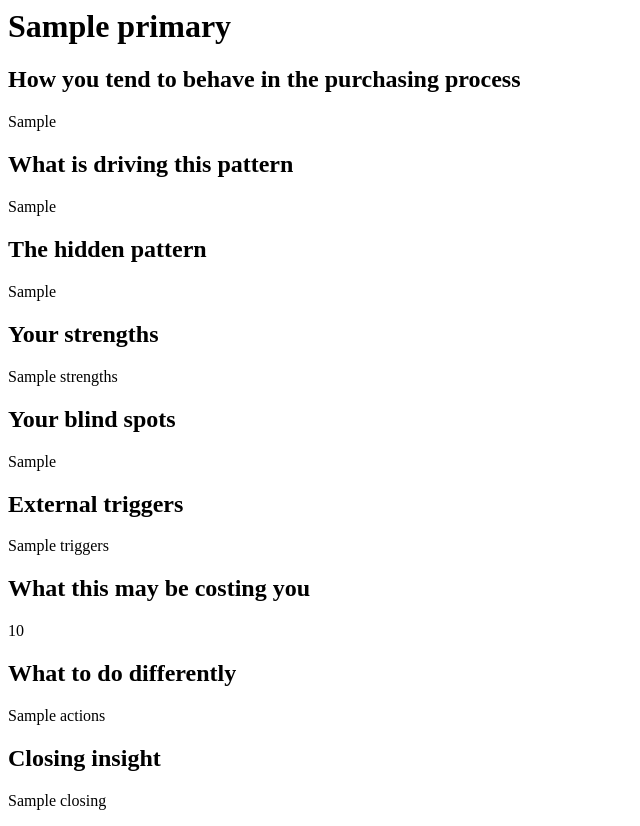
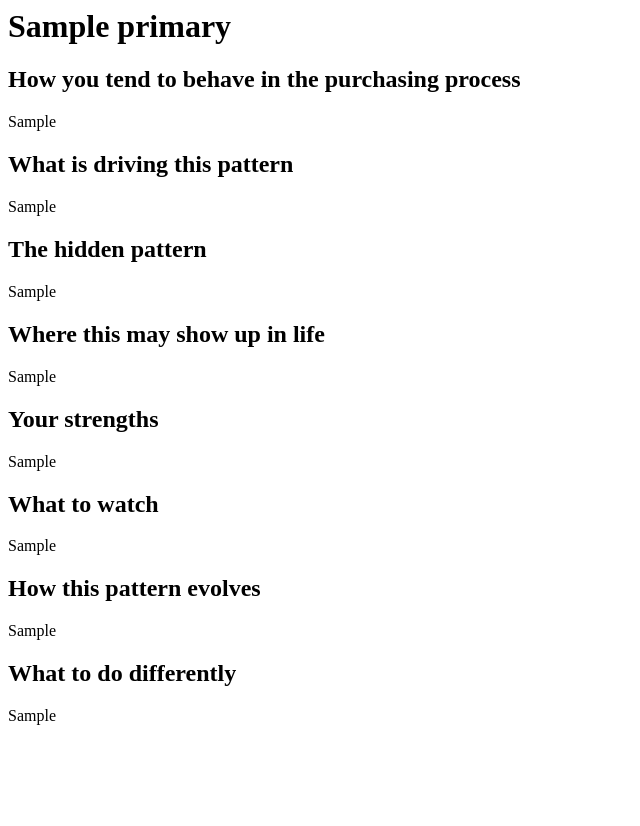
Before and after one commit to LAMARTINSus/behavioral-spending-atlas, a Flask app: template templates/report.html in a window 1280 px wide. Shown: the whole page, without its empty margins (0-640 px from the left). After the commit the page ends 725 px from the top, so only its background shows below. Run offline with Flask 3, Linux system fonts and the light colour scheme; the template is opened without the code that fills it: most values are stand-ins (such as "Sample title", 1, 10 or a date in 2020).

Commit message:
Update report.html

```diff
--- a/templates/report.html
+++ b/templates/report.html
@@ -9,20 +9,17 @@
 <h2>The hidden pattern</h2>
 <p>{{ page_3 }}</p>
 
+<h2>Where this may show up in life</h2>
+<p>{{ page_4 }}</p>
+
 <h2>Your strengths</h2>
-<p>{{ strengths }}</p>
+<p>{{ page_5 }}</p>
 
-<h2>Your blind spots</h2>
-<p>{{ blind_spots }}</p>
+<h2>What to watch</h2>
+<p>{{ page_6 }}</p>
 
-<h2>External triggers</h2>
-<p>{{ triggers }}</p>
-
-<h2>What this may be costing you</h2>
-<p>{{ cost }}</p>
+<h2>How this pattern evolves</h2>
+<p>{{ page_7 }}</p>
 
 <h2>What to do differently</h2>
-<p>{{ actions }}</p>
-
-<h2>Closing insight</h2>
-<p>{{ closing }}</p>
+<p>{{ page_8 }}</p>
```
